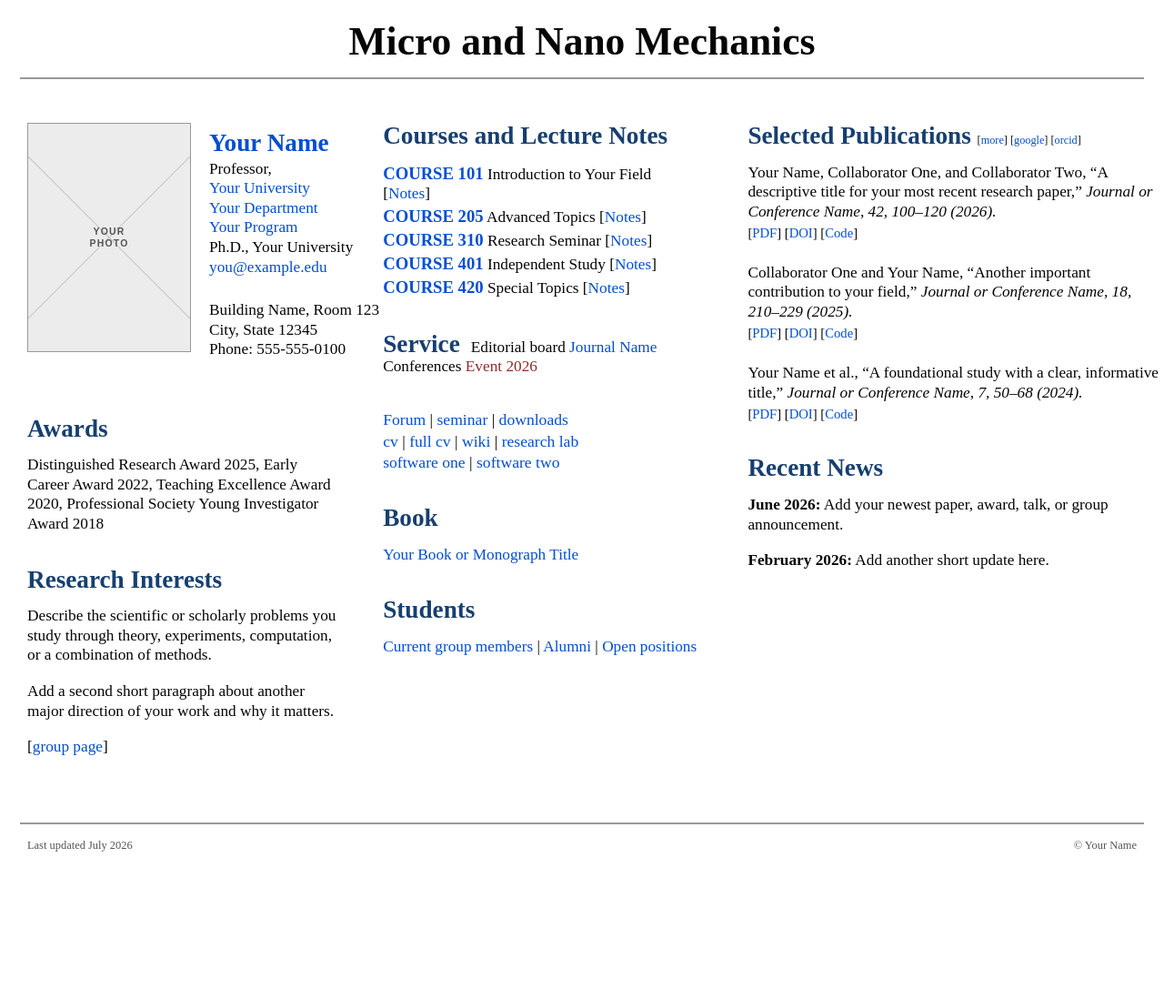
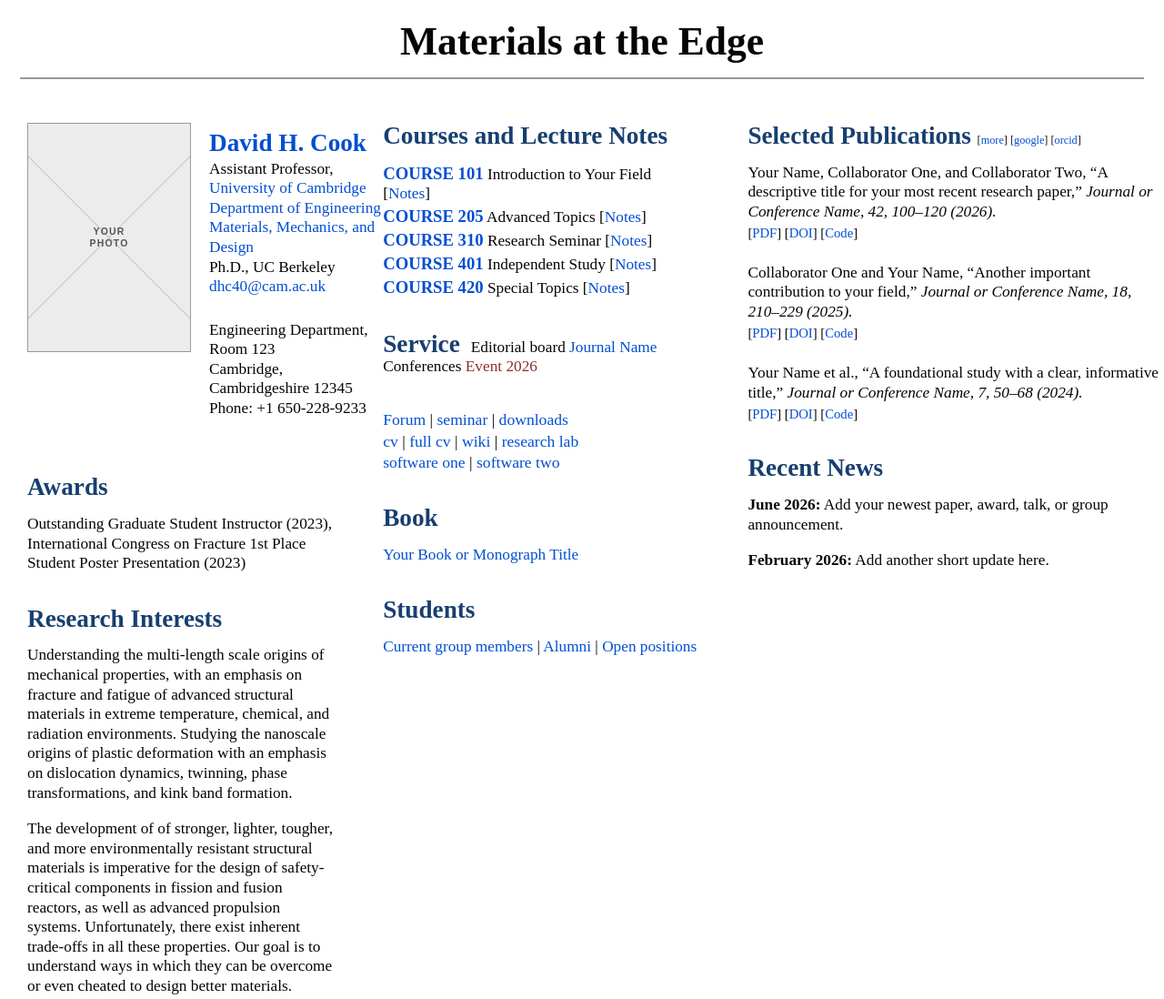
Before and after one commit to dhcook00-tech/academic-profile-website, a plain HTML site: page index.html in a window 1280 px wide. Shown: the top 1098 px of the page at 91% size. Before the commit the page ends 970 px from the top, so only its background shows below. Drawn offline with Linux system fonts and the light colour scheme.

Commit message:
Change header title and update personal details
Updated personal information including name, title, university, and research interests.

```diff
--- a/index.html
+++ b/index.html
@@ -22,7 +22,7 @@
 <body>
 <main class="site">
   <!-- EDIT: Change this title to your specialty or research group -->
-  <header class="title-bar"><h1>Micro and Nano Mechanics</h1></header>
+  <header class="title-bar"><h1>Materials at the Edge</h1></header>
   <div class="columns">
     <div class="left-column">
       <section class="identity">
@@ -30,13 +30,13 @@
         <div class="portrait">YOUR<br>PHOTO</div>
         <div class="identity-copy">
           <!-- EDIT: Replace the profile information below -->
-          <h2><a href="#">Your Name</a></h2>
-          <p>Professor,<br><a href="#">Your University</a><br><a href="#">Your Department</a><br><a href="#">Your Program</a><br>Ph.D., Your University<br><a href="mailto:you@example.edu">you@example.edu</a></p>
-          <p>Building Name, Room 123<br>City, State 12345<br>Phone: 555-555-0100</p>
+          <h2><a href="#">David H. Cook</a></h2>
+          <p>Assistant Professor,<br><a href="#">University of Cambridge</a><br><a href="#">Department of Engineering</a><br><a href="#">Materials, Mechanics, and Design</a><br>Ph.D., UC Berkeley<br><a href="dhc40@cam.ac.uk">dhc40@cam.ac.uk</a></p>
+          <p>Engineering Department, Room 123<br>Cambridge, Cambridgeshire 12345<br>Phone: +1 650-228-9233</p>
         </div>
       </section>
-      <section><h2>Awards</h2><p>Distinguished Research Award 2025, Early Career Award 2022, Teaching Excellence Award 2020, Professional Society Young Investigator Award 2018</p></section>
-      <section><h2>Research Interests</h2><p>Describe the scientific or scholarly problems you study through theory, experiments, computation, or a combination of methods.</p><p>Add a second short paragraph about another major direction of your work and why it matters.</p><p>[<a href="#">group page</a>]</p></section>
+      <section><h2>Awards</h2><p>Outstanding Graduate Student Instructor (2023), International Congress on Fracture 1st Place Student Poster Presentation (2023)</p></section>
+      <section><h2>Research Interests</h2><p>Understanding the multi-length scale origins of mechanical properties, with an emphasis on fracture and fatigue of advanced structural materials in extreme temperature, chemical, and radiation environments. Studying the nanoscale origins of plastic deformation with an emphasis on dislocation dynamics, twinning, phase transformations, and kink band formation.</p><p>The development of of stronger, lighter, tougher, and more environmentally resistant structural materials is imperative for the design of safety-critical components in fission and fusion reactors, as well as advanced propulsion systems. Unfortunately, there exist inherent trade-offs in all these properties. Our goal is to understand ways in which they can be overcome or even cheated to design better materials.</p><p>[<a href="#">group page</a>]</p></section>
     </div>
     <div class="middle-column">
       <section><h2>Courses and Lecture Notes</h2><div class="course-list">
```
